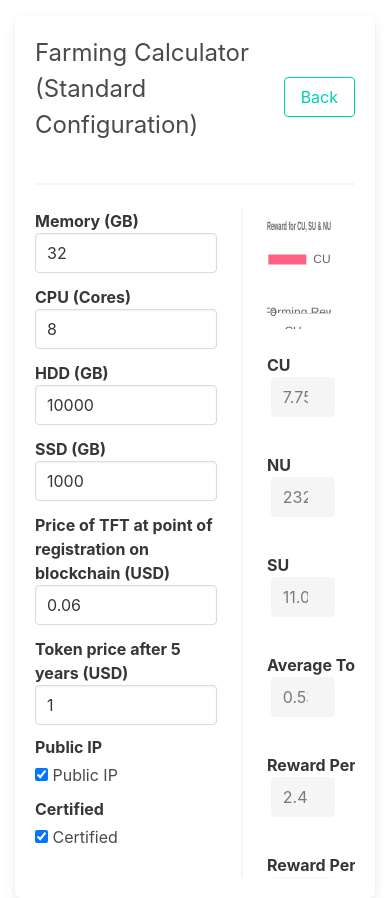
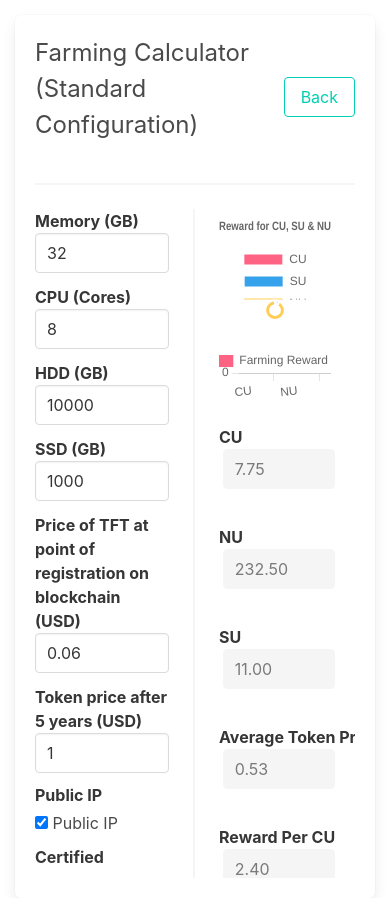
Before and after one commit to threefoldtecharchive/grid_weblets, a Svelte app: page / in a window 390 px wide. Built offline with nearby package versions, Linux system fonts and the light colour scheme.

Commit message:
updated responsive

```diff
--- a/src/elements/FarmingCalculator/FarmingCalculator.wc.svelte
+++ b/src/elements/FarmingCalculator/FarmingCalculator.wc.svelte
@@ -206,7 +206,7 @@
   }
 
   .farming-content {
-    --w: 65%;
+    --w: 50%;
     display: flex;
 
     &--left {
```
